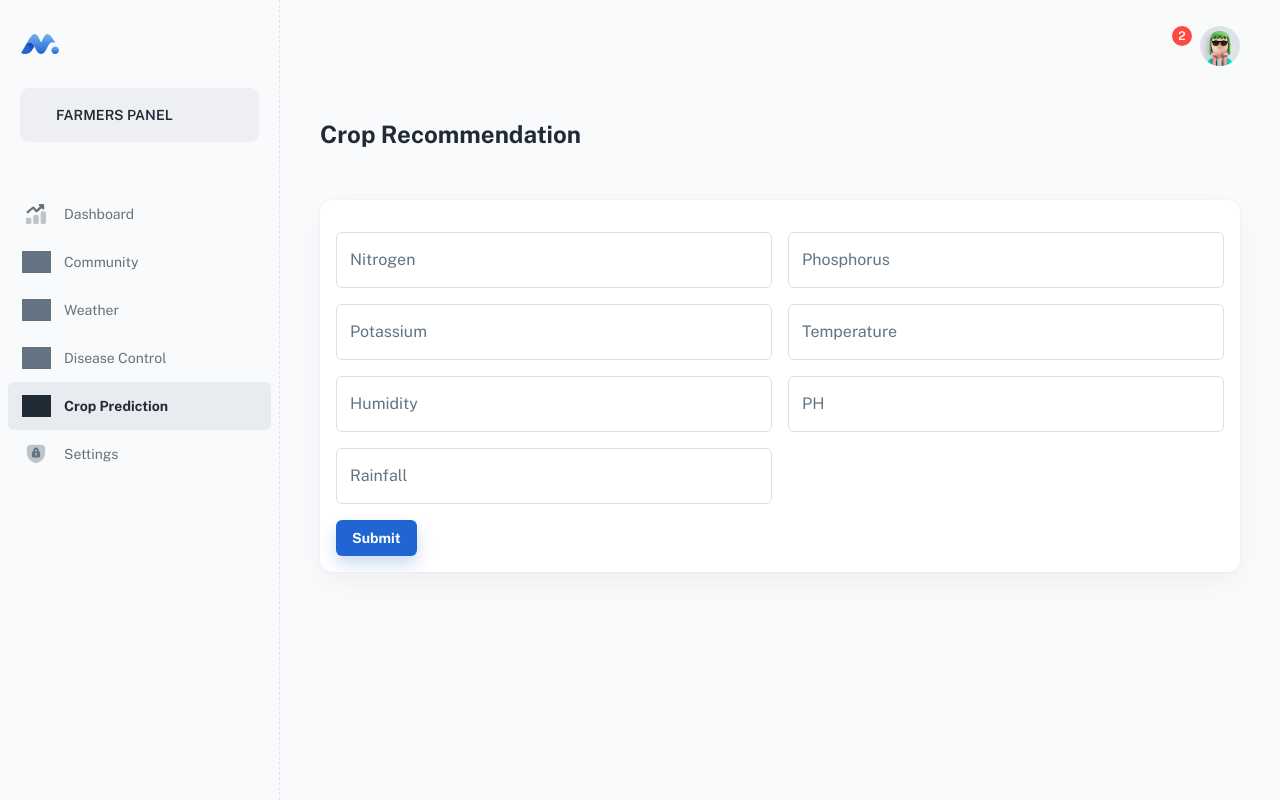
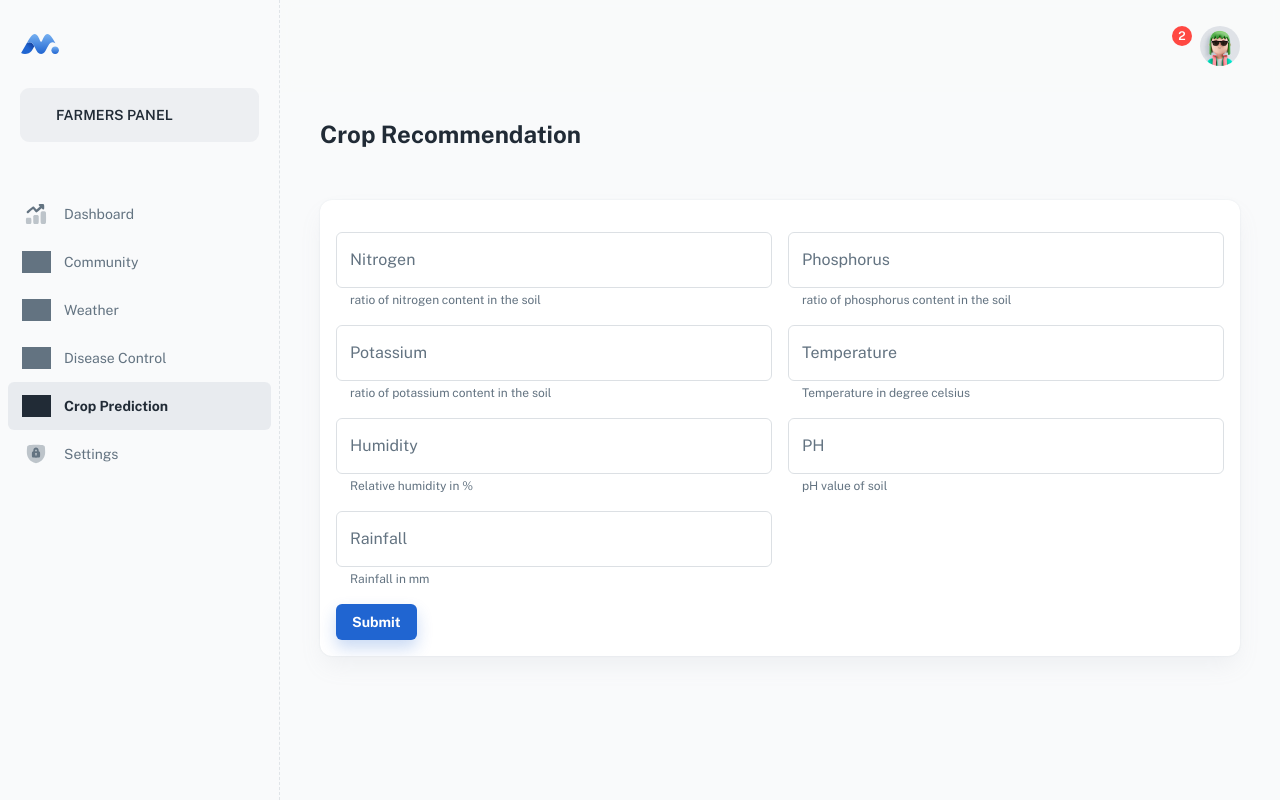
Before and after one commit to nihal5617/Hackanova_Boys.js, a React (Create React App) app in the folder FARMERS/: page /dashboard/crop-prediction in a window 1280 px wide. Built offline with nearby package versions, Linux system fonts and the light colour scheme; grey boxes are pictures that could not be loaded; some icons are missing; a web font is replaced by a local one.

Commit message:
added helper text

```diff
--- a/FARMERS/src/pages/CropPrediction.js
+++ b/FARMERS/src/pages/CropPrediction.js
@@ -125,6 +125,7 @@ const CropPrediction = () => {
             name="n"
             value={conditions.n}
             onChange={handleChange}
+            helperText = "ratio of nitrogen content in the soil"
           />
             <TextField
             label="Phosphorus"
@@ -135,6 +136,7 @@ const CropPrediction = () => {
             name="p"
             value={conditions.p}
             onChange={handleChange}
+            helperText = "ratio of phosphorus content in the soil"
             />
           </Box>
             <Box sx={{ display: 'flex', flexDirection: { xs: 'column', md: 'row' }, mt: 2, mb: 2 }}>
@@ -147,6 +149,7 @@ const CropPrediction = () => {
             name="k"
             value={conditions.k}
             onChange={handleChange}
+            helperText = "ratio of potassium content in the soil"
             />
             <TextField
             label="Temperature"
@@ -157,6 +160,7 @@ const CropPrediction = () => {
             name="temp"
             value={conditions.temp}
             onChange={handleChange}
+            helperText = "Temperature in degree celsius"
             />
             </Box>
             <Box sx={{ display: 'flex', flexDirection: { xs: 'column', md: 'row' }, mt: 2, mb: 2 }}>
@@ -169,6 +173,7 @@ const CropPrediction = () => {
             name="hum"
             value={conditions.hum}
             onChange={handleChange}
+            helperText = "Relative humidity in %"
             />
             <TextField
             label="PH"
@@ -179,6 +184,7 @@ const CropPrediction = () => {
             name="ph"
             value={conditions.ph}
             onChange={handleChange}
+            helperText = "pH value of soil"
             />
             </Box>
             <Box sx={{ display: 'flex', flexDirection: { xs: 'column', md: 'row' }, mt: 2, mb: 2 }}>
@@ -191,6 +197,7 @@ const CropPrediction = () => {
             name="rain"
             value={conditions.rain}
             onChange={handleChange}
+            helperText = "Rainfall in mm"
             />
             <Box sx={{ ml: { md: 1 }, width:'100%'}}/>
             </Box>
```
